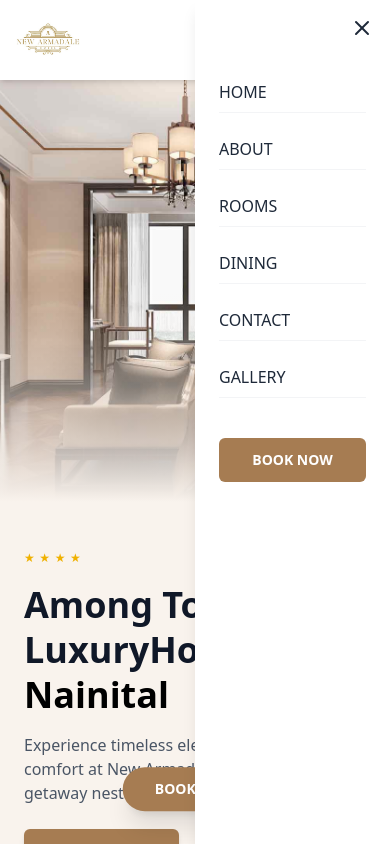
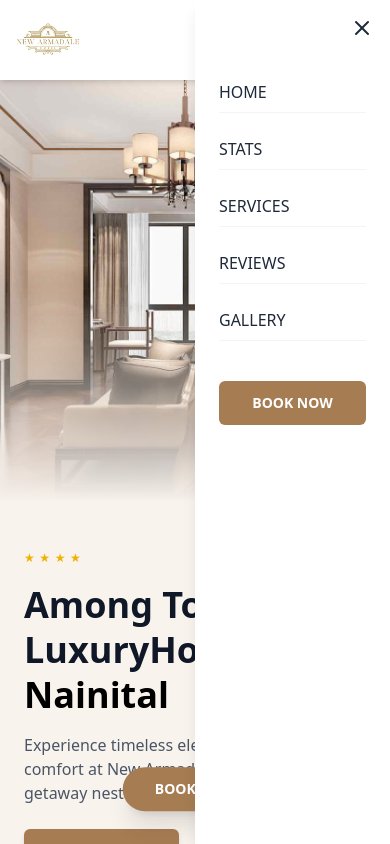
Before and after one commit to brijwasiharshit/new_armadale, a React (Vite) app: page / in a window 390 px wide. Both pictures are taken after a click on the button 362 px from the left and 40 px from the top of the page. Shown: the top 844 px of the page. Built offline with nearby package versions, Linux system fonts and the light colour scheme.

Commit message:
fixed navBar

```diff
--- a/src/components/StickyNavbar.jsx
+++ b/src/components/StickyNavbar.jsx
@@ -35,11 +35,11 @@ const StickyNavbar = () => {
 
           {/* Desktop Menu */}
           <nav className="space-x-8 hidden md:flex text-sm font-semibold text-gray-800">
-            <a href="tel:+918630765606" className="hover:text-[#A67C52] transition duration-300">HOME</a>
-            <a href="tel:+918630765606" className="hover:text-[#A67C52] transition duration-300">STATS</a>
-            <a href="tel:+918630765606" className="hover:text-[#A67C52] transition duration-300">SERVICES</a>
-            <a href="tel:+918630765606" className="hover:text-[#A67C52] transition duration-300">REVIEWS</a>
-            <a href="tel:+918630765606" className="hover:text-[#A67C52] transition duration-300">GALLERY</a>
+            <a href="#home" className="hover:text-[#A67C52] transition duration-300">HOME</a>
+            <a href="#stats" className="hover:text-[#A67C52] transition duration-300">STATS</a>
+            <a href="#services" className="hover:text-[#A67C52] transition duration-300">SERVICES</a>
+            <a href="#reviews" className="hover:text-[#A67C52] transition duration-300">REVIEWS</a>
+            <a href="#gallery" className="hover:text-[#A67C52] transition duration-300">GALLERY</a>
           </nav>
 
           {/* Right Side */}
@@ -79,22 +79,19 @@ const StickyNavbar = () => {
             </div>
 
             <div className="flex flex-col space-y-4 px-6 py-4">
-              <a href="tel:+918630765606" className="text-gray-800 hover:text-[#A67C52] transition duration-300 py-2 border-b border-gray-100 font-medium" onClick={toggleMenu}>
+              <a href="#home" className="text-gray-800 hover:text-[#A67C52] transition duration-300 py-2 border-b border-gray-100 font-medium" onClick={toggleMenu}>
                 HOME
               </a>
-              <a href="tel:+918630765606" className="text-gray-800 hover:text-[#A67C52] transition duration-300 py-2 border-b border-gray-100 font-medium" onClick={toggleMenu}>
-                ABOUT
+              <a href="#stats" className="text-gray-800 hover:text-[#A67C52] transition duration-300 py-2 border-b border-gray-100 font-medium" onClick={toggleMenu}>
+                STATS
               </a>
-              <a href="tel:+918630765606" className="text-gray-800 hover:text-[#A67C52] transition duration-300 py-2 border-b border-gray-100 font-medium" onClick={toggleMenu}>
-                ROOMS
+              <a href="#services" className="text-gray-800 hover:text-[#A67C52] transition duration-300 py-2 border-b border-gray-100 font-medium" onClick={toggleMenu}>
+                SERVICES
               </a>
-              <a href="tel:+918630765606" className="text-gray-800 hover:text-[#A67C52] transition duration-300 py-2 border-b border-gray-100 font-medium" onClick={toggleMenu}>
-                DINING
+              <a href="#reviews" className="text-gray-800 hover:text-[#A67C52] transition duration-300 py-2 border-b border-gray-100 font-medium" onClick={toggleMenu}>
+                REVIEWS
               </a>
-              <a href="tel:+918630765606" className="text-gray-800 hover:text-[#A67C52] transition duration-300 py-2 border-b border-gray-100 font-medium" onClick={toggleMenu}>
-                CONTACT
-              </a>
-              <a href="tel:+918630765606" className="text-gray-800 hover:text-[#A67C52] transition duration-300 py-2 border-b border-gray-100 font-medium" onClick={toggleMenu}>
+              <a href="#gallery" className="text-gray-800 hover:text-[#A67C52] transition duration-300 py-2 border-b border-gray-100 font-medium" onClick={toggleMenu}>
                 GALLERY
               </a>
 
```
